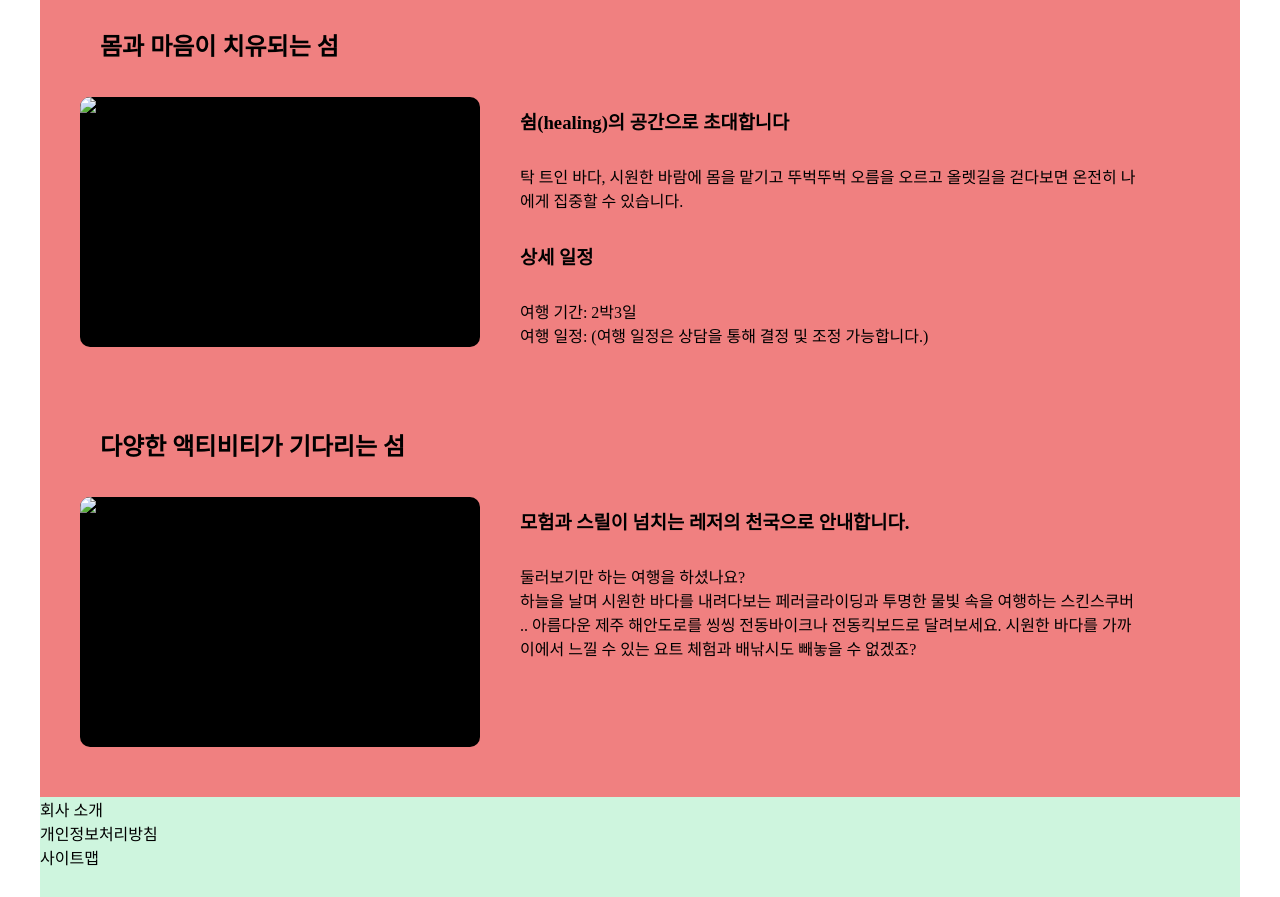
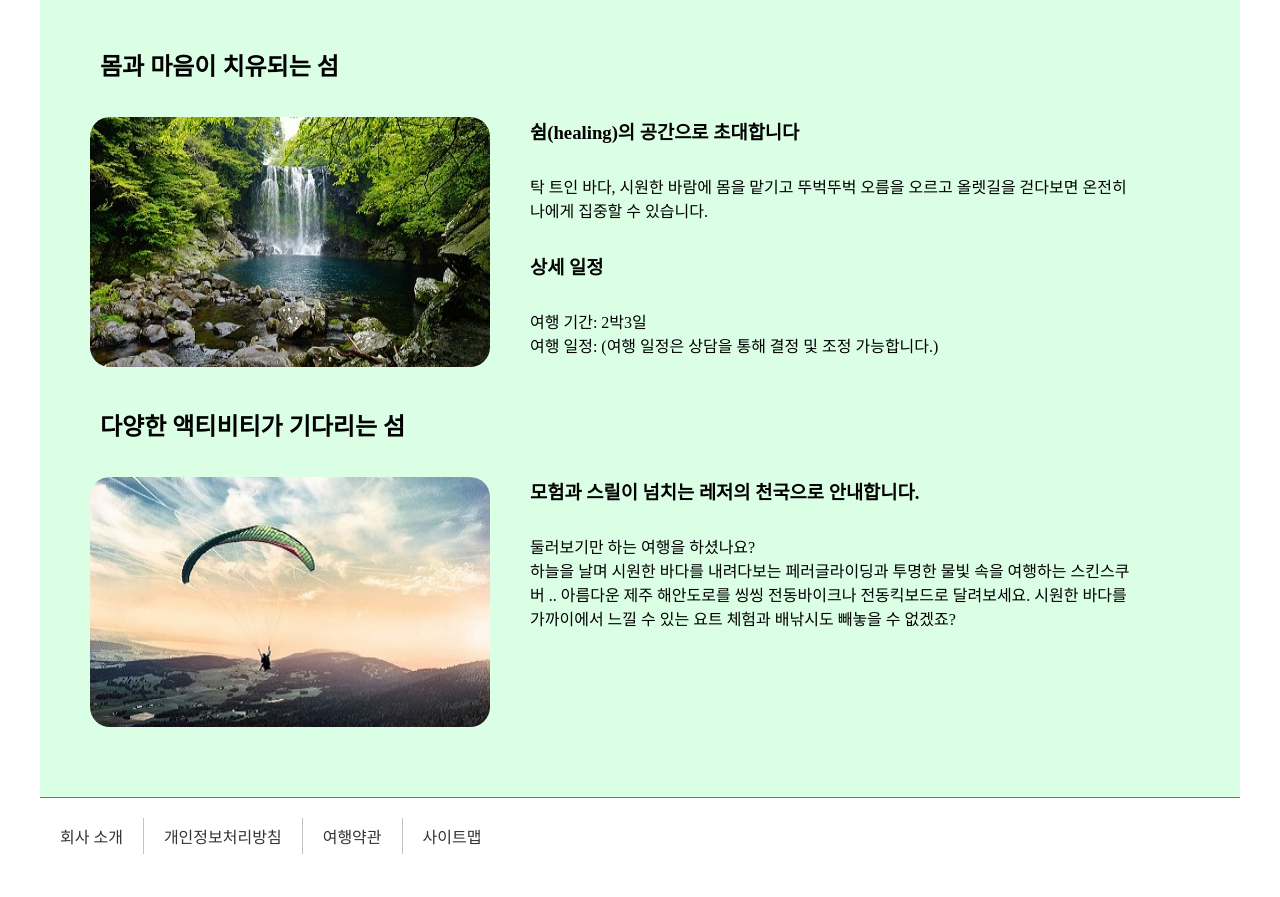
Before and after one commit to clemetie/lesson, a plain HTML site: page index.html in a window 1280 px wide. Shown: the part 103-1000 px from the top of the page. Drawn offline with Linux system fonts and the light colour scheme.

Commit message:
레이아웃 이해하기 _ 완성 (드림제주)

```diff
--- a/index.html
+++ b/index.html
@@ -32,7 +32,7 @@
         <!-- 몸과 마음 -->
         <div class="main-top">
           <h2>몸과 마음이 치유되는 섬</h2>
-          <img src="#" alt="쉼" />
+          <img src="img/wt.png" alt="폭포이미지" />
           <div class="text">
             <h3>쉼(healing)의 공간으로 초대합니다</h3>
             <p>
@@ -50,28 +50,29 @@
         <!-- 액티비티 -->
         <div class="main-bottom">
           <h2>다양한 액티비티가 기다리는 섬</h2>
-          <img src="#" alt="모험" />
+          <img src="img/sky.png" alt="패러글라이딩이미지" />
           <div class="text">
             <h3>모험과 스릴이 넘치는 레저의 천국으로 안내합니다.</h3>
             <p>
               둘러보기만 하는 여행을 하셨나요? <br />
-            하늘을 날며 시원한 바다를 내려다보는 페러글라이딩과 투명한 물빛 속을
-            여행하는 스킨스쿠버 .. 아름다운 제주 해안도로를 씽씽 전동바이크나
-            전동킥보드로 달려보세요. 시원한 바다를 가까이에서 느낄 수 있는 요트
-            체험과 배낚시도 빼놓을 수 없겠죠?
+              하늘을 날며 시원한 바다를 내려다보는 페러글라이딩과 투명한 물빛
+              속을 여행하는 스킨스쿠버 .. 아름다운 제주 해안도로를 씽씽
+              전동바이크나 전동킥보드로 달려보세요. 시원한 바다를 가까이에서
+              느낄 수 있는 요트 체험과 배낚시도 빼놓을 수 없겠죠?
             </p>
           </div>
-
         </div>
       </main>
       <!-- 풋터 -->
       <footer class="footer">
+        <section class="btmenu">
           <ul>
-          <li>회사 소개</li>
-          <li>개인정보처리방침</li>
-          <li></li>
-          <li>사이트맵</li>
+            <li><a href="#">회사 소개</a></li>
+            <li><a href="#">개인정보처리방침</a></li>
+            <li><a href="#">여행약관</a></li>
+            <li><a href="#">사이트맵</a></li>
           </ul>
+        </section>
       </footer>
     </div>
   </body>
--- a/style.css
+++ b/style.css
@@ -16,7 +16,8 @@ a {
 .container {
   width: 1200px;
   height: 1000px;
-  background-color: rgb(206, 245, 222);
+  /* background-color: rgb(206, 245, 222); */
+
   margin: auto;
 }
 /* 상단 */
@@ -74,42 +75,60 @@ nav {
 .contents {
   width: 100%;
   height: 800px;
-background-color: lightcoral;
+  background-color: rgb(219, 255, 229);
+  padding: 40px 50px;
 }
 .contents div {
-    width: ;
   height: calc(100% / 2);
 }
 /* 제목 */
 .contents h2 {
   width: 100%;
   height: 80px;
-  /* background-color: brown; */
-  padding: 30px;
-  padding-left: 60px;
+  padding: 10px 10px;
 }
 /* 이미지 */
 .contents img {
-  margin: 20px 40px;
   float: left;
   width: 400px;
   height: 250px;
-  border-radius: 10px;
-  background-color: black;
+  border-radius: 20px;
+  transition: all 0.5s;
+  /* background-color: black; */
+}
+.contents img:hover {
+  transition: all 0.5s;
+  filter: blur(2);
 }
 /* 설명 */
 .text {
-    /* background-color: pink; */
-  width: 620px;
+  /* background-color: pink; */
+  width: 600px;
   float: right;
-  margin-top: 30px;
-  margin-right: 100px;
+  margin-right: 60px;
 }
-h3,p{
-    margin-bottom: 30px;
-
+h3,
+p {
+  margin-bottom: 30px;
 }
 /* 하단 */
-.footer{
+.footer {
+  width: 100%;
+  height: 100px;
+  border-top: 1px solid #787676;
+  /* background-color: #b35f5f; */
+}
 
+.footer li {
+  /* background-color: aquamarine; */
+  float: left;
+  border-right: 1px solid #c3c1c1;
+  /* width: calc(100% / 8); */
+  padding: 6px 20px;
+  text-align: center;
+  margin-top: 20px;
+  color: #484848;
 }
+li:last-child{
+  border: none;
+}
```
Also changed, not shown: img/sky.png (added), img/wt.png (added). Lines whose indentation alone changed are shown as unchanged.
